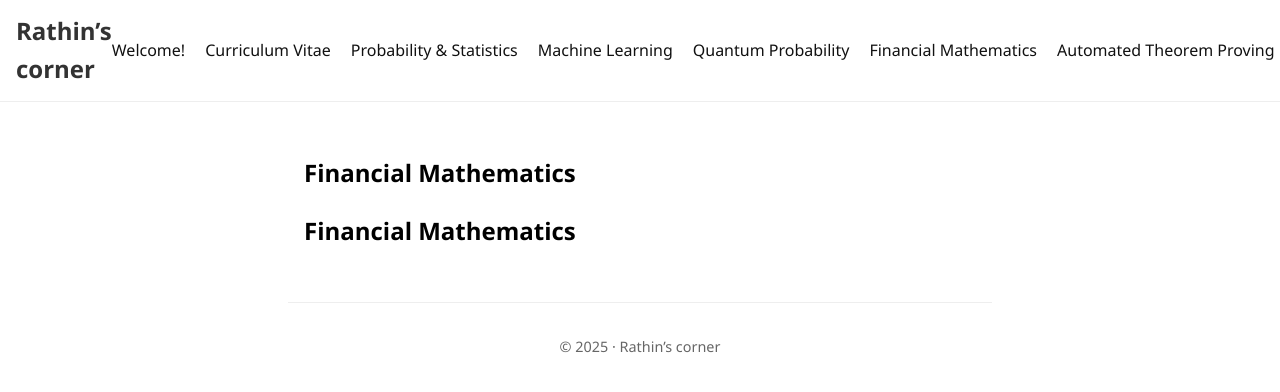
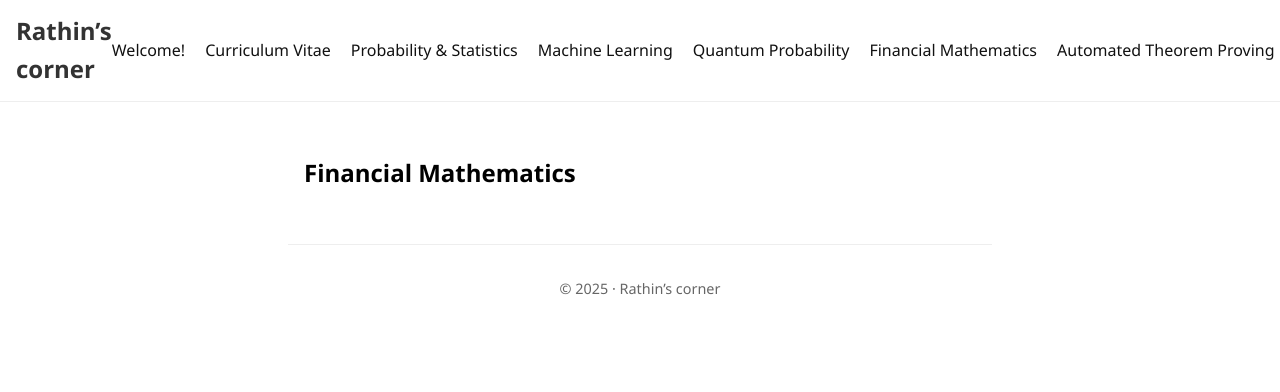
Before and after one commit to rnkarmakar/rnkarmakar.github.io, a Jekyll site: the page built from research/financial-mathematics.md, in a window 1280 px wide. Shown: the top 392 px of the page. Built offline with Jekyll 4.4.1, drawn with Linux system fonts in a browser that asks for light colours.

Commit message:
Update financial-mathematics.md

```diff
--- a/research/financial-mathematics.md
+++ b/research/financial-mathematics.md
@@ -4,5 +4,3 @@ title: "Financial Mathematics"
 permalink: /research/financial-mathematics/
 nav_order: 6
 ---
-
-# Financial Mathematics
```
